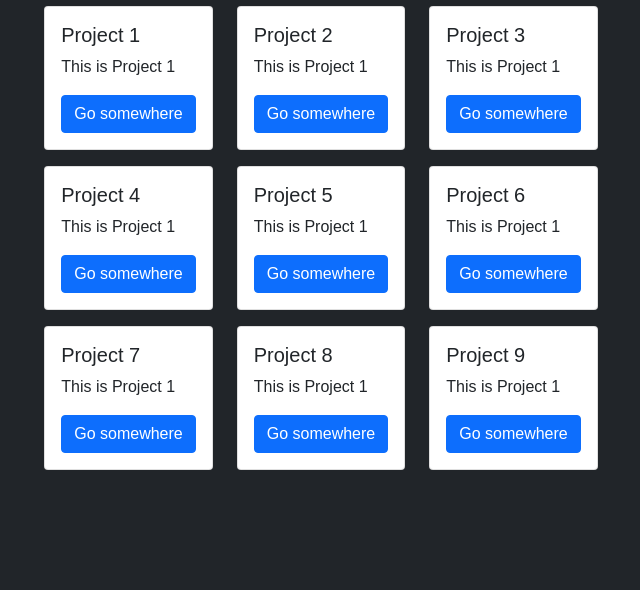
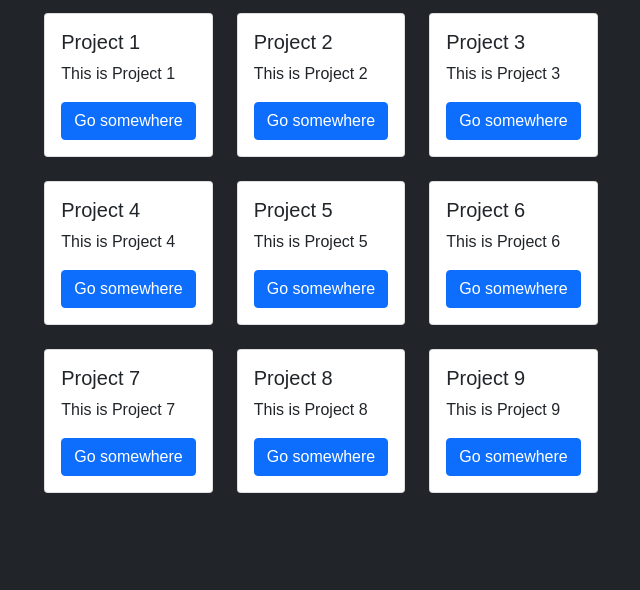
Before and after one commit to mossstak/PortfolioByMostak, a plain HTML site: page project.html in a window 1280 px wide. Shown: the part 210-800 px from the top of the page, without its empty margins (319-959 px from the left). Drawn offline with nearby package versions, Linux system fonts and the light colour scheme.

Commit message:
some changes were made

```diff
--- a/project.html
+++ b/project.html
@@ -1,8 +1,5 @@
 <!DOCTYPE html>
-<!--[if lt IE 7]>      <html class="no-js lt-ie9 lt-ie8 lt-ie7"> <![endif]-->
-<!--[if IE 7]>         <html class="no-js lt-ie9 lt-ie8"> <![endif]-->
-<!--[if IE 8]>         <html class="no-js lt-ie9"> <![endif]-->
-<!--[if gt IE 8]>      <html class="no-js"> <!--<![endif]-->
+
 <html>
 
 <head>
@@ -11,19 +8,22 @@
     <title>Mostak Khan</title>
     <meta name="description" content="">
     <meta name="viewport" content="width=device-width, initial-scale=1">
+        <!-- Font Awesome icons (free version)-->
+    <script src="https://use.fontawesome.com/releases/v5.15.3/js/all.js" crossorigin="anonymous"></script>
     <link href="https://cdn.jsdelivr.net/npm/bootstrap@5.1.1/dist/css/bootstrap.min.css" rel="stylesheet"
         integrity="sha384-F3w7mX95PdgyTmZZMECAngseQB83DfGTowi0iMjiWaeVhAn4FJkqJByhZMI3AhiU" crossorigin="anonymous">
     <link rel="stylesheet" href="style.css">
 </head>
 
 <body class="bg-dark">
-    <div class="container" style="justify-content:space-around">
+    <div class="container">
         <div class="d-flex flex-column min-vh-100 justify-content-center align-items-center">
             <h1 class="text-light">Project</h1>
+            <div class="btn btn-light"><a href="./index.html"><i class="fa fa-home text-black"></i></a></div>
 
             <p class="text-light">These are the list of projects, I have created and for university assignments.</p>
             <div class="row">
-                <div class="col-sm-4">
+                <div class="col-sm-4" style="margin-bottom: 0.5rem;">
                     <div class="card">
                         <div class="card-body">
                             <h5 class="card-title">Project 1</h5>
@@ -33,11 +33,11 @@
                     </div>
                 </div>
 
-                <div class="col-sm-4">
+                <div class="col-sm-4" style="margin-bottom: 0.5rem;">
                     <div class="card">
                         <div class="card-body">
                             <h5 class="card-title">Project 2</h5>
-                            <p class="card-text">This is Project 1</p>
+                            <p class="card-text">This is Project 2</p>
                             <a href="#" class="btn btn-primary">Go somewhere</a>
                         </div>
                     </div>
@@ -47,7 +47,7 @@
                     <div class="card">
                         <div class="card-body">
                             <h5 class="card-title">Project 3</h5>
-                            <p class="card-text">This is Project 1</p>
+                            <p class="card-text">This is Project 3</p>
                             <a href="#" class="btn btn-primary">Go somewhere</a>
                         </div>
                     </div>
@@ -55,21 +55,21 @@
             </div>
 
             <div class="row" style="margin-top: 1rem">
-                <div class="col-sm-4">
+                <div class="col-sm-4" style="margin-bottom: 0.5rem;">
                     <div class="card">
                         <div class="card-body">
                             <h5 class="card-title">Project 4</h5>
-                            <p class="card-text">This is Project 1</p>
+                            <p class="card-text">This is Project 4</p>
                             <a href="#" class="btn btn-primary">Go somewhere</a>
                         </div>
                     </div>
                 </div>
 
-                <div class="col-sm-4">
+                <div class="col-sm-4" style="margin-bottom: 0.5rem;">
                     <div class="card">
                         <div class="card-body">
                             <h5 class="card-title">Project 5</h5>
-                            <p class="card-text">This is Project 1</p>
+                            <p class="card-text">This is Project 5</p>
                             <a href="#" class="btn btn-primary">Go somewhere</a>
                         </div>
                     </div>
@@ -79,7 +79,7 @@
                     <div class="card">
                         <div class="card-body">
                             <h5 class="card-title">Project 6</h5>
-                            <p class="card-text">This is Project 1</p>
+                            <p class="card-text">This is Project 6</p>
                             <a href="#" class="btn btn-primary">Go somewhere</a>
                         </div>
                     </div>
@@ -87,21 +87,21 @@
             </div>
 
             <div class="row" style="margin-top: 1rem">
-                <div class="col-sm-4">
+                <div class="col-sm-4" style="margin-bottom: 0.5rem;">
                     <div class="card">
                         <div class="card-body">
                             <h5 class="card-title">Project 7</h5>
-                            <p class="card-text">This is Project 1</p>
+                            <p class="card-text">This is Project 7</p>
                             <a href="#" class="btn btn-primary">Go somewhere</a>
                         </div>
                     </div>
                 </div>
 
-                <div class="col-sm-4">
+                <div class="col-sm-4" style="margin-bottom: 0.5rem;">
                     <div class="card">
                         <div class="card-body">
                             <h5 class="card-title">Project 8</h5>
-                            <p class="card-text">This is Project 1</p>
+                            <p class="card-text">This is Project 8</p>
                             <a href="#" class="btn btn-primary">Go somewhere</a>
                         </div>
                     </div>
@@ -111,7 +111,7 @@
                     <div class="card">
                         <div class="card-body">
                             <h5 class="card-title">Project 9</h5>
-                            <p class="card-text">This is Project 1</p>
+                            <p class="card-text">This is Project 9</p>
                             <a href="#" class="btn btn-primary">Go somewhere</a>
                         </div>
                     </div>
```
